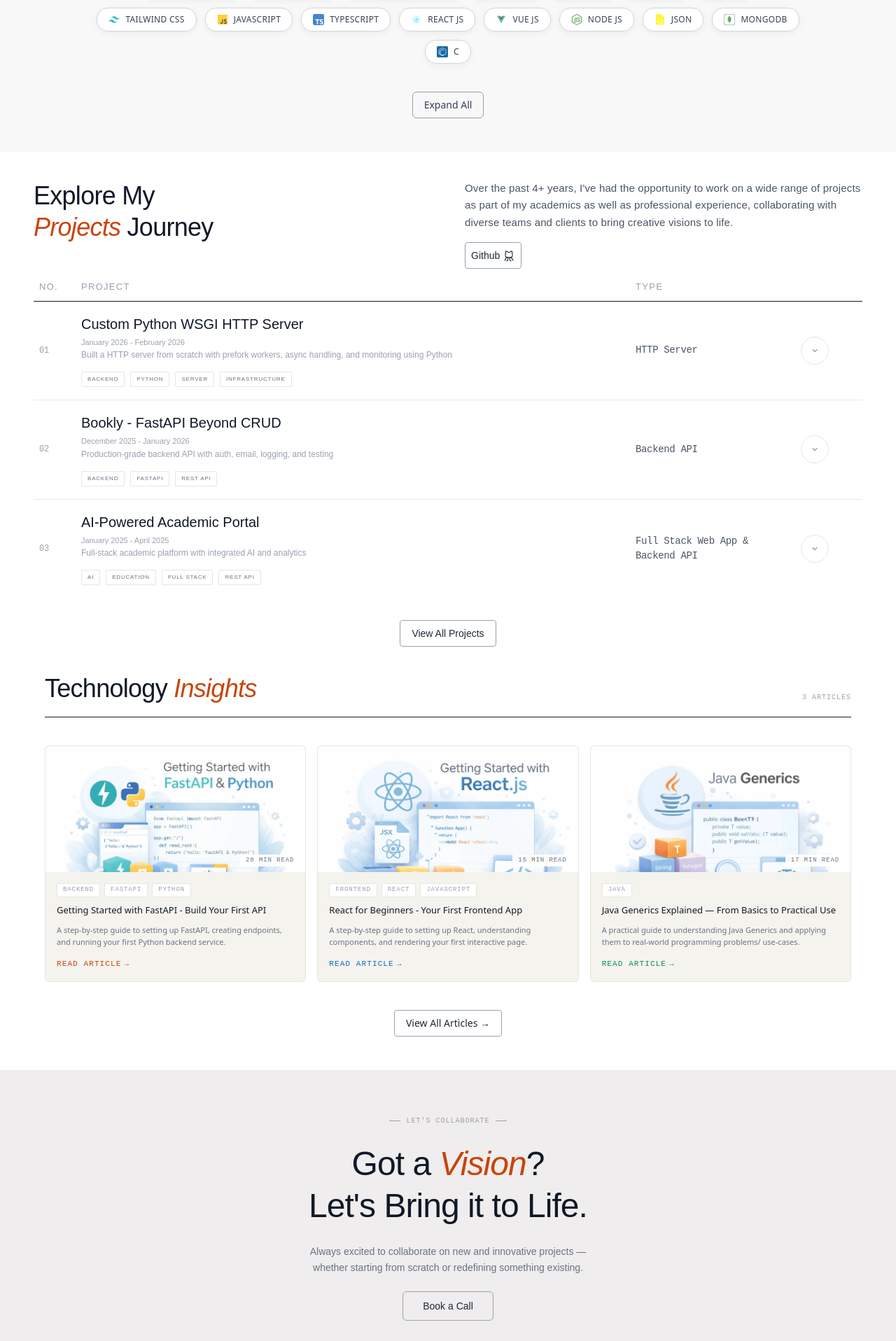
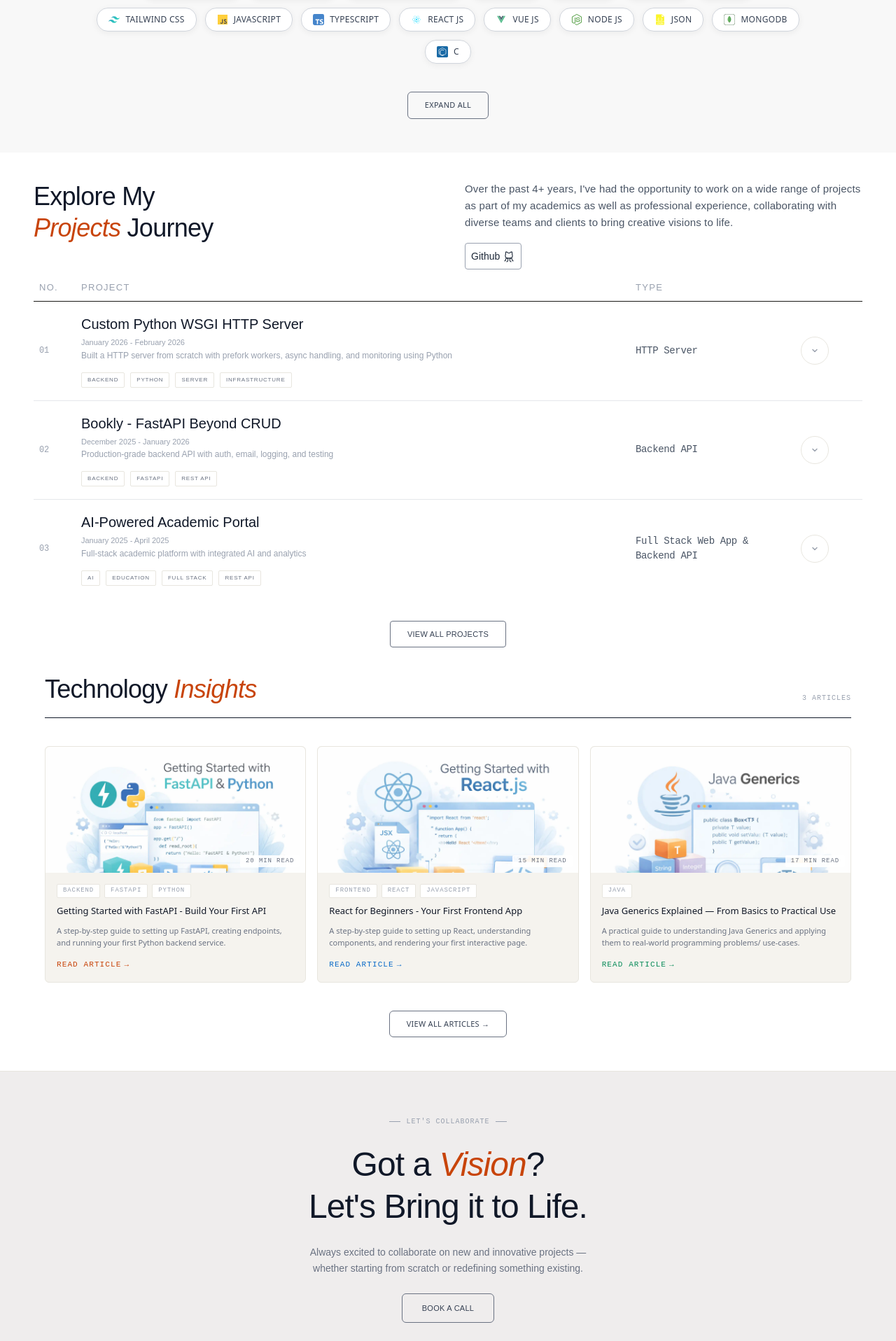
Before and after one commit to kkamal11/kkamal11.github.io, a React (Vite) app: page / in a window 1280 px wide. Shown: the part 1824-3740 px from the top of the page at 70% size. Built offline with nearby package versions, Linux system fonts and the light colour scheme.

Commit message:
new-btn-style

```diff
--- a/src/components/BlogsSection.tsx
+++ b/src/components/BlogsSection.tsx
@@ -40,7 +40,7 @@ export default function BlogsSection() {
         <div className="flex items-center justify-center mt-10">
           <NavLink
             to="/blog"
-          className="border border-gray-400 text-gray-800 px-4 py-2 rounded text-sm hover:bg-black hover:text-white transition cursor-pointer"
+          className="border border-gray-500 text-gray-700 px-6 py-2.5 rounded-md text-[11px] uppercase tracking-wide hover:bg-black hover:text-white transition-colors duration-200 cursor-pointer"
           >
             View All Articles →
           </NavLink>
--- a/src/components/MySkills.tsx
+++ b/src/components/MySkills.tsx
@@ -102,7 +102,7 @@ export default function MySkills() {
           <div className="flex items-center justify-center mt-10">
             <button
               onClick={() => setExpanded((prev) => !prev)}
-              className="border border-gray-400 px-4 py-2 rounded-md text-sm text-gray-700 hover:bg-black hover:text-white transition cursor-pointer"
+              className="border border-gray-500 uppercase px-6 py-2.5 rounded-md text-[11px] tracking-wide text-gray-700 hover:bg-black hover:text-white transition-colors duration-200 cursor-pointer"
             >
               {expanded ? "Show Less" : "Expand All"}
             </button>
--- a/src/components/Vision.tsx
+++ b/src/components/Vision.tsx
@@ -36,7 +36,7 @@ const VisionComp: React.FC = () => {
 
           {/* CTA */}
           <div className="pt-2">
-              <NavLink to={'/contact'} className="border border-gray-400 px-7 py-3 rounded-md text-sm text-gray-800 hover:bg-black hover:text-white transition">
+              <NavLink to={'/contact'} className="border border-gray-500 px-7 py-3.5 rounded-md text-[11px] text-gray-700 uppercase tracking-wide hover:bg-black hover:text-white transition-colors duration-200">
                 Book a Call
             </NavLink>
           </div>
--- a/src/pages/Projects.tsx
+++ b/src/pages/Projects.tsx
@@ -269,7 +269,7 @@ export default function ProjectsSection({ showAll = true }: ProjectsSectionProps
         {!showAll && (
           <div className="flex items-center justify-center mt-2 sm:mt-8">
               <NavLink to={'/projects'}
-              className="border border-gray-400 text-gray-800 px-4 py-2 rounded text-sm hover:bg-black hover:text-white transition cursor-pointer"
+              className="border border-gray-500 text-gray-700 px-6 py-2.5 rounded text-[11px] uppercase tracking-wide hover:bg-black hover:text-white transition-colors duration-200 cursor-pointer"
               > View All Projects
               </NavLink>
           </div>
```
